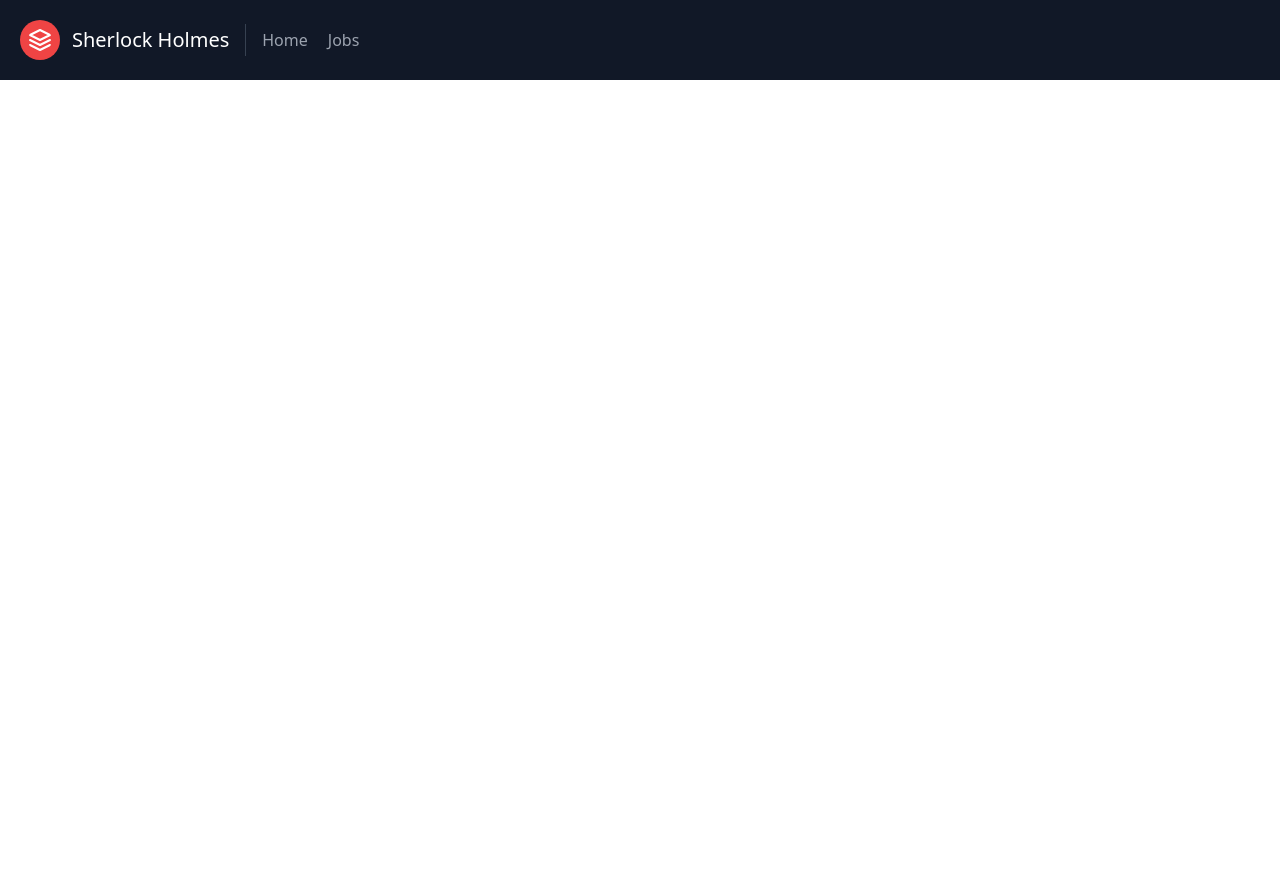
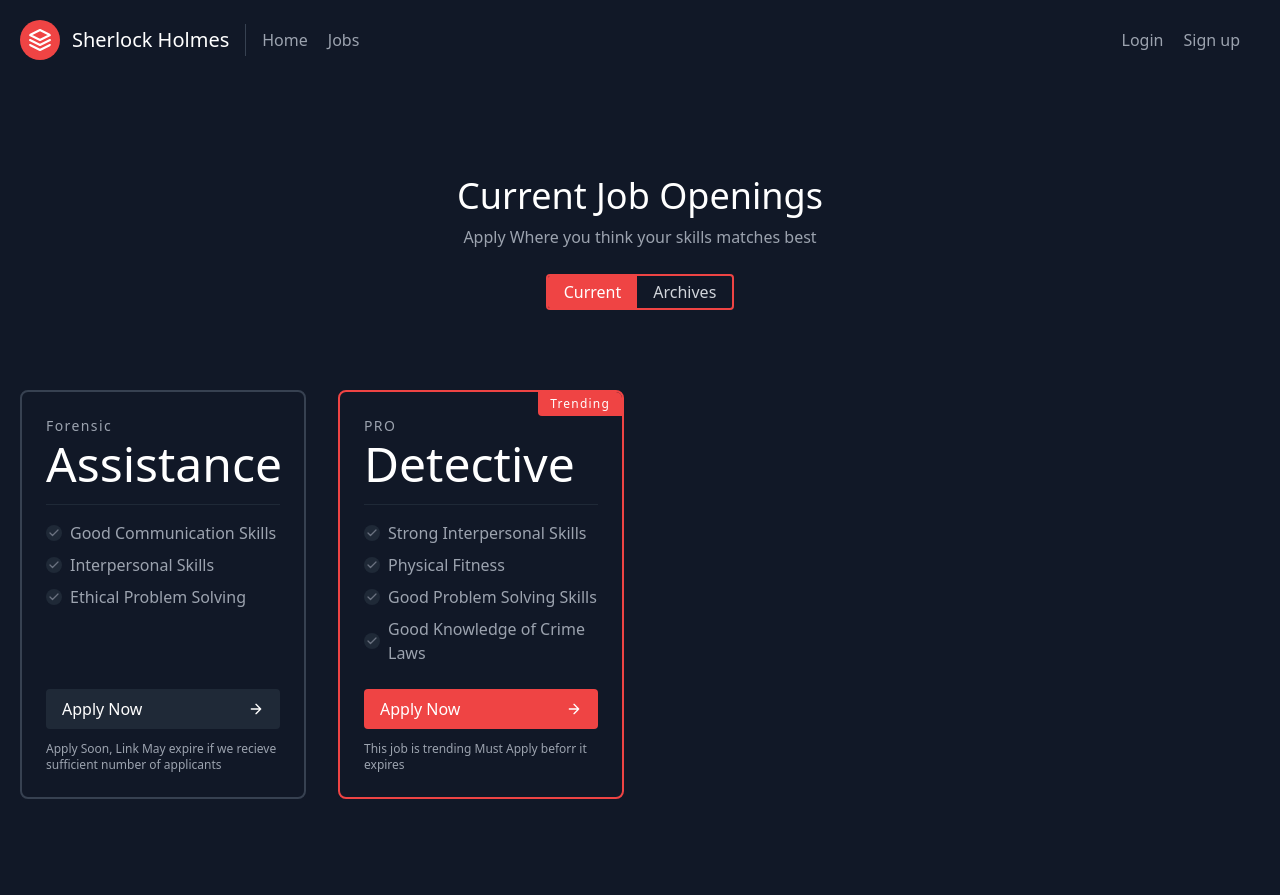
Before and after one commit to prafullpandey614/Webster-Mystery-2-Sherlock-Homes-, a Django app: page /jobs in a window 1280 px wide. Before the commit the page ends 80 px from the top, so only its background shows below. Run offline with Django 4.2, Linux system fonts and the light colour scheme; some libraries are stand-ins or nearby versions.

Commit message:
More features add

```diff
--- a/Holmes/templates/Holmes/home_page.html
+++ b/Holmes/templates/Holmes/home_page.html
@@ -8,7 +8,7 @@
 {% endif %}
 
 {% endblock link %}
-
+{% comment %}
 {% block logout %}
 {% if user.is_authenticated %}
 <p class="mr-5">Welcome, {{ user.name }}!</p>
@@ -24,7 +24,7 @@
 <a href="{% url 'register' %}"class="mr-5 hover:text-white">Sign up</a>
 
 {% endif %}
-{% endblock logout %}
+{% endblock logout %} {% endcomment %}
 
 
 {% comment %} {% endif %} {% endcomment %}
--- a/Holmes/templates/Holmes/jobs.html
+++ b/Holmes/templates/Holmes/jobs.html
@@ -7,86 +7,86 @@
         <h1 class="sm:text-4xl text-3xl font-medium title-font mb-2 text-white">Current Job Openings</h1>
         <p class="lg:w-2/3 mx-auto leading-relaxed text-base">Apply Where you think your skills matches best</p>
         <div class="flex mx-auto border-2 border-red-500 rounded overflow-hidden mt-6">
-          <button class="py-1 px-4 bg-red-500 text-white focus:outline-none">Monthly</button>
-          <button class="py-1 px-4 text-gray-300 focus:outline-none">Annually</button>
+          <button class="py-1 px-4 bg-red-500 text-white focus:outline-none">Current</button>
+          <button class="py-1 px-4 text-gray-300 focus:outline-none">Archives</button>
         </div>
       </div>
       <div class="flex flex-wrap -m-4">
         <div class="p-4 xl:w-1/4 md:w-1/2 w-full">
           <div class="h-full p-6 rounded-lg border-2 border-gray-700 flex flex-col relative overflow-hidden">
-            <h2 class="text-sm tracking-widest text-gray-400 title-font mb-1 font-medium">START</h2>
-            <h1 class="text-5xl text-white pb-4 mb-4 border-b border-gray-800 leading-none">Free</h1>
+            <h2 class="text-sm tracking-widest text-gray-400 title-font mb-1 font-medium">Forensic</h2>
+            <h1 class="text-5xl text-white pb-4 mb-4 border-b border-gray-800 leading-none">Assistance</h1>
             <p class="flex items-center text-gray-400 mb-2">
               <span class="w-4 h-4 mr-2 inline-flex items-center justify-center bg-gray-800 text-gray-500 rounded-full flex-shrink-0">
                 <svg fill="none" stroke="currentColor" stroke-linecap="round" stroke-linejoin="round" stroke-width="2.5" class="w-3 h-3" viewBox="0 0 24 24">
                   <path d="M20 6L9 17l-5-5"></path>
                 </svg>
-              </span>Vexillologist pitchfork
+              </span>Good Communication Skills
             </p>
             <p class="flex items-center text-gray-400 mb-2">
               <span class="w-4 h-4 mr-2 inline-flex items-center justify-center bg-gray-800 text-gray-500 rounded-full flex-shrink-0">
                 <svg fill="none" stroke="currentColor" stroke-linecap="round" stroke-linejoin="round" stroke-width="2.5" class="w-3 h-3" viewBox="0 0 24 24">
                   <path d="M20 6L9 17l-5-5"></path>
                 </svg>
-              </span>Tumeric plaid portland
+              </span>Interpersonal Skills
             </p>
             <p class="flex items-center text-gray-400 mb-6">
               <span class="w-4 h-4 mr-2 inline-flex items-center justify-center bg-gray-800 text-gray-500 rounded-full flex-shrink-0">
                 <svg fill="none" stroke="currentColor" stroke-linecap="round" stroke-linejoin="round" stroke-width="2.5" class="w-3 h-3" viewBox="0 0 24 24">
                   <path d="M20 6L9 17l-5-5"></path>
                 </svg>
-              </span>Mixtape chillwave tumeric
+              </span>Ethical Problem Solving
             </p>
-            <button class="flex items-center mt-auto text-white bg-gray-800 border-0 py-2 px-4 w-full focus:outline-none hover:bg-gray-700 rounded">Button
+            <button class="flex items-center mt-auto text-white bg-gray-800 border-0 py-2 px-4 w-full focus:outline-none hover:bg-gray-700 rounded">Apply Now
               <svg fill="none" stroke="currentColor" stroke-linecap="round" stroke-linejoin="round" stroke-width="2" class="w-4 h-4 ml-auto" viewBox="0 0 24 24">
                 <path d="M5 12h14M12 5l7 7-7 7"></path>
               </svg>
             </button>
-            <p class="text-xs text-gray-400 mt-3">Literally you probably haven't heard of them jean shorts.</p>
+            <p class="text-xs text-gray-400 mt-3">Apply Soon, Link May expire if we recieve sufficient number of applicants</p>
           </div>
         </div>
         <div class="p-4 xl:w-1/4 md:w-1/2 w-full">
           <div class="h-full p-6 rounded-lg border-2 border-red-500 flex flex-col relative overflow-hidden">
-            <span class="bg-red-500 text-white px-3 py-1 tracking-widest text-xs absolute right-0 top-0 rounded-bl">POPULAR</span>
+            <span class="bg-red-500 text-white px-3 py-1 tracking-widest text-xs absolute right-0 top-0 rounded-bl">Trending</span>
             <h2 class="text-sm tracking-widest text-gray-400 title-font mb-1 font-medium">PRO</h2>
             <h1 class="text-5xl text-white leading-none flex items-center pb-4 mb-4 border-b border-gray-800">
-              <span>$38</span>
-              <span class="text-lg ml-1 font-normal text-gray-400">/mo</span>
+              <span>Detective </span>
+              {% comment %} <span class="text-lg ml-1 font-normal text-gray-400">/mo</span> {% endcomment %}
             </h1>
             <p class="flex items-center text-gray-400 mb-2">
               <span class="w-4 h-4 mr-2 inline-flex items-center justify-center bg-gray-800 text-gray-500 rounded-full flex-shrink-0">
                 <svg fill="none" stroke="currentColor" stroke-linecap="round" stroke-linejoin="round" stroke-width="2.5" class="w-3 h-3" viewBox="0 0 24 24">
                   <path d="M20 6L9 17l-5-5"></path>
                 </svg>
-              </span>Vexillologist pitchfork
+              </span>Strong Interpersonal Skills
             </p>
             <p class="flex items-center text-gray-400 mb-2">
               <span class="w-4 h-4 mr-2 inline-flex items-center justify-center bg-gray-800 text-gray-500 rounded-full flex-shrink-0">
                 <svg fill="none" stroke="currentColor" stroke-linecap="round" stroke-linejoin="round" stroke-width="2.5" class="w-3 h-3" viewBox="0 0 24 24">
                   <path d="M20 6L9 17l-5-5"></path>
                 </svg>
-              </span>Tumeric plaid portland
+              </span>Physical Fitness
             </p>
             <p class="flex items-center text-gray-400 mb-2">
               <span class="w-4 h-4 mr-2 inline-flex items-center justify-center bg-gray-800 text-gray-500 rounded-full flex-shrink-0">
                 <svg fill="none" stroke="currentColor" stroke-linecap="round" stroke-linejoin="round" stroke-width="2.5" class="w-3 h-3" viewBox="0 0 24 24">
                   <path d="M20 6L9 17l-5-5"></path>
                 </svg>
-              </span>Hexagon neutra unicorn
+              </span>Good Problem Solving Skills
             </p>
             <p class="flex items-center text-gray-400 mb-6">
               <span class="w-4 h-4 mr-2 inline-flex items-center justify-center bg-gray-800 text-gray-500 rounded-full flex-shrink-0">
                 <svg fill="none" stroke="currentColor" stroke-linecap="round" stroke-linejoin="round" stroke-width="2.5" class="w-3 h-3" viewBox="0 0 24 24">
                   <path d="M20 6L9 17l-5-5"></path>
                 </svg>
-              </span>Mixtape chillwave tumeric
+              </span>Good Knowledge of Crime Laws
             </p>
-            <button class="flex items-center mt-auto text-white bg-red-500 border-0 py-2 px-4 w-full focus:outline-none hover:bg-red-600 rounded">Button
+            <button class="flex items-center mt-auto text-white bg-red-500 border-0 py-2 px-4 w-full focus:outline-none hover:bg-red-600 rounded">Apply Now
               <svg fill="none" stroke="currentColor" stroke-linecap="round" stroke-linejoin="round" stroke-width="2" class="w-4 h-4 ml-auto" viewBox="0 0 24 24">
                 <path d="M5 12h14M12 5l7 7-7 7"></path>
               </svg>
             </button>
-            <p class="text-xs text-gray-400 mt-3">Literally you probably haven't heard of them jean shorts.</p>
+            <p class="text-xs text-gray-400 mt-3">This job is trending Must Apply beforr it expires</p>
           </div>
         </div>
 
--- a/Holmes/templates/Holmes/profile.html
+++ b/Holmes/templates/Holmes/profile.html
@@ -2,17 +2,17 @@
 
 {% block body %}
   {% if user.is_authenticated %}
-    <p>Hi {{user.name}}, Hope You're doing well!</p>
+    <!-- <p>Hi {{user.name}}, Hope You're doing well!</p> -->
     <section class="text-gray-400 bg-gray-900 body-font">
         <div class="container mx-auto flex px-5 py-24 items-center justify-center flex-col">
-          <img class="lg:w-2/6 md:w-3/6 w-5/6 mb-10 object-cover object-center rounded" alt="hero" src={{user.dp.url}}>
+          <img class="lg:w-1/6 md:w-1/6 w-5/6 mb-10 object-cover object-center rounded" alt="hero" src={{user.dp.url}}>
           <div class="text-center lg:w-2/3 w-full">
             <h1 class="title-font sm:text-4xl text-3xl mb-4 font-medium text-white">{{user.name}}</h1>
-            <p class="leading-relaxed mb-8">Meggings kinfolk echo park stumptown DIY, kale chips beard jianbing tousled. Chambray dreamcatcher trust fund, kitsch vice godard disrupt ramps hexagon mustache umami snackwave tilde chillwave ugh. Pour-over meditation PBR&B pickled ennui celiac mlkshk freegan photo booth af fingerstache pitchfork.</p>
+            <p class="leading-relaxed mb-8">"Experienced Detective with a passion for solving complex cases and bringing justice to victims. With over X years of service in the law enforcement field, I have honed my skills in investigation, evidence analysis, and interview techniques. </p>
             <div class="flex justify-center">
-              <button class="inline-flex text-white bg-red-500 border-0 py-2 px-6 focus:outline-none hover:bg-red-600 rounded text-lg">Button</button>
+              <button class="inline-flex text-white bg-red-500 border-0 py-2 px-6 focus:outline-none hover:bg-red-600 rounded text-lg">Application Status</button>
             <a href={% url 'jobs' %}>
-                <button class="ml-4 inline-flex text-gray-400 bg-gray-800 border-0 py-2 px-6 focus:outline-none hover:bg-gray-700 hover:text-white rounded text-lg">Button</button>
+                <button class="ml-4 inline-flex text-gray-400 bg-gray-800 border-0 py-2 px-6 focus:outline-none hover:bg-gray-700 hover:text-white rounded text-lg">Jobs Applied</button>
             </a>
             </div>
         </div>
--- a/Holmes/urls.py
+++ b/Holmes/urls.py
@@ -8,7 +8,8 @@
     path("login",views.login_view,name="login"),
     path("logout",views.logout_view,name="logout"),
     path("profile",views.profile,name="profile"),
-    path("jobs",views.profile,name="jobs"),
+    path("jobs",views.jobs,name="jobs"),
+    path("temp-signup",views.tempsign,name="temps"),
     # path("register",views.register),
 ]
 if settings.DEBUG:
--- a/Holmes/views.py
+++ b/Holmes/views.py
@@ -44,3 +44,5 @@
     return render(request,'Holmes/profile.html',{"user": user})
 def jobs(request):
     return render(request,'Holmes/jobs.html')
+def tempsign(request):
+    return render(request,'Holmes/temp_register.html')
--- a/templates/base.html
+++ b/templates/base.html
@@ -28,12 +28,27 @@
                 {% comment %} <a class="mr-5 hover:text-white">Login</a>
                 <a class="mr-5 hover:text-white">Fourth Link</a>
                 <a class="mr-5 hover:text-white">Fourth Link</a> {% endcomment %}
+
                {% block link %}{% endblock link %}
               </nav>
 
 
               {% block logout %}
-              {% endblock logout %}
+{% if user.is_authenticated %}
+<p class="mr-5">Welcome, {{ user.name }}!</p>
+<a href="{% url 'logout' %}"class="mr-5 hover:text-white">
+<button class="inline-flex items-center bg-gray-800 border-0 py-1 px-3 focus:outline-none hover:bg-gray-700 rounded text-base mt-4 md:mt-0">Logout
+  <svg fill="none" stroke="currentColor" stroke-linecap="round" stroke-linejoin="round" stroke-width="2" class="w-4 h-4 ml-1" viewBox="0 0 24 24">
+    <path d="M5 12h14M12 5l7 7-7 7"></path>
+  </svg>
+</button>
+</a>
+{% else %}
+<a href="{% url 'login' %}"class="mr-5 hover:text-white">Login</a>
+<a href="{% url 'register' %}"class="mr-5 hover:text-white">Sign up</a>
+
+{% endif %}
+{% endblock logout %}
             </div>
           </header>
         {% block body %}
```
Also changed, not shown: Holmes/templates/Holmes/login.html (+28 -13 lines), Holmes/templates/Holmes/temp_register.html (added, +51 -0 lines), db.sqlite3.
